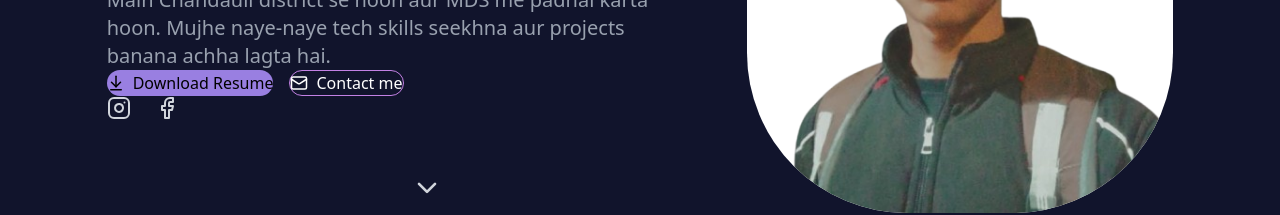
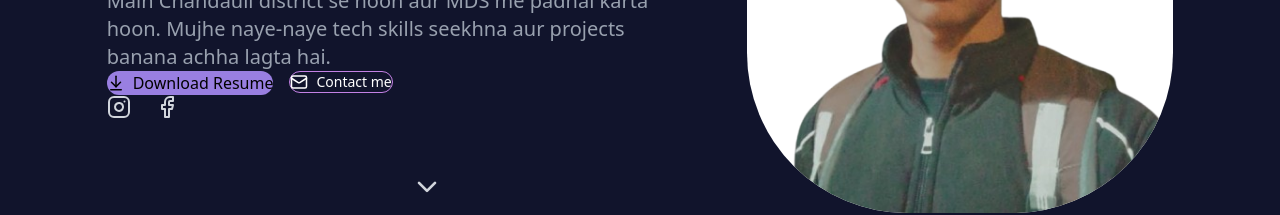
Before and after one commit to TechRoh5/Rohan, a React (Vite) app: page / in a window 1280 px wide. Shown: the part 461-676 px from the top of the page. Built offline with nearby package versions, Linux system fonts and the light colour scheme.

Commit message:
alignment isse resolved

```diff
--- a/src/components/Introduction.jsx
+++ b/src/components/Introduction.jsx
@@ -86,6 +86,7 @@ const Introduction = () => {
         <div
           id="cts"
           className="w-full mt-7
+
                      flex flex-col sm:flex-row
                      gap-4 justify-center md:justify-start"
         >
@@ -105,7 +106,8 @@ const Introduction = () => {
             <button
               id="contact-btn"
               className="w-full sm:w-auto
-                         px-8 py-3 rounded-2xl
+                          max-[700px] : text-sm
+                         px-4 py-3 rounded-2xl
                          border border-[#997FE1]
                          text-white
                          flex justify-center items-center gap-2
```
